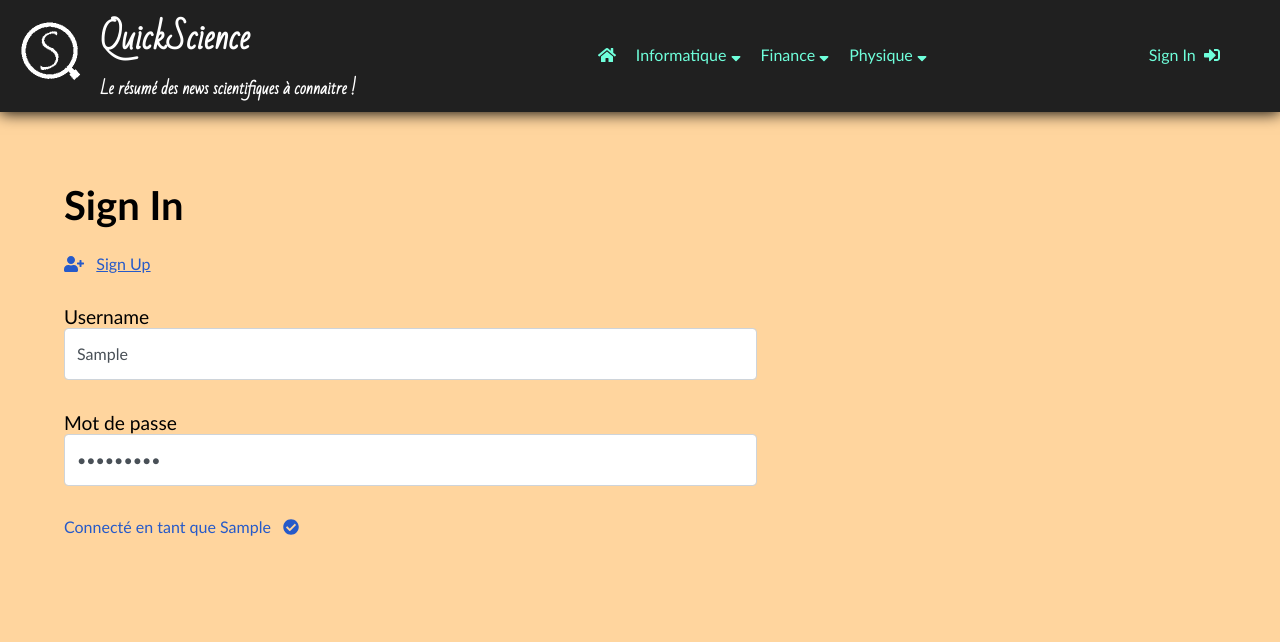
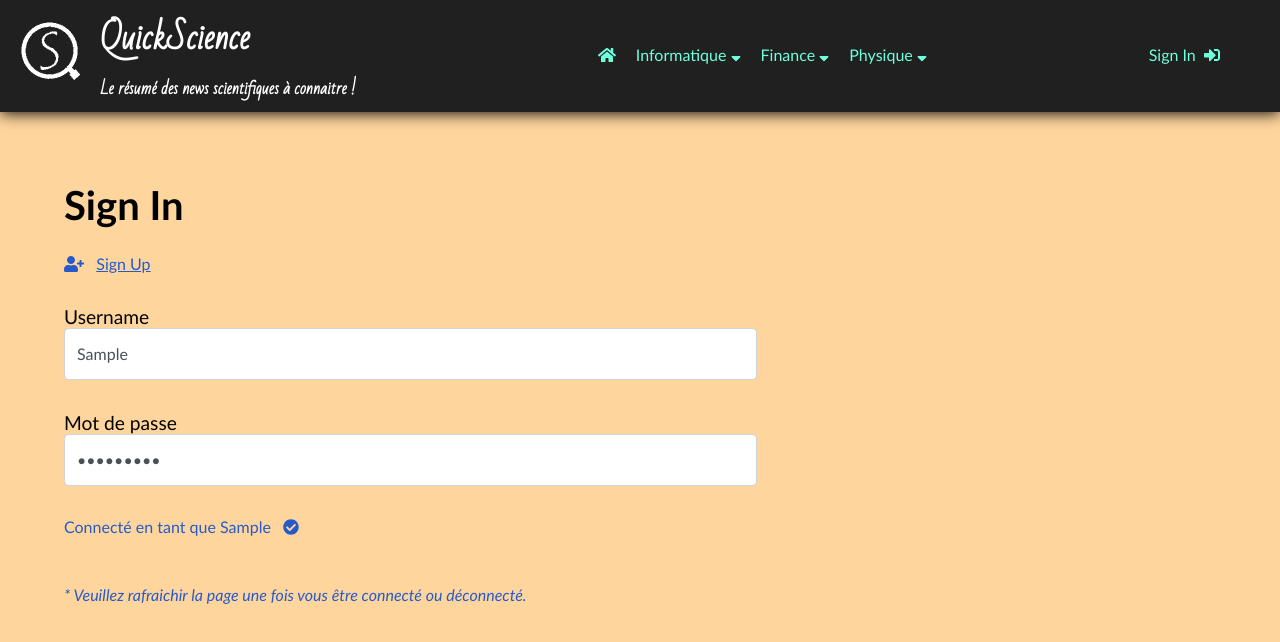
Before and after one commit to lth-elm/dev-web-first-project, a Vue app in the folder client/: page /sign in a window 1280 px wide. Both pictures are taken after typing "Sample", "Sample123" into the empty fields and a click on the button "Envoyer". Shown: the top 642 px of the page. Built offline with nearby package versions, Linux system fonts and the light colour scheme; no server answers; a web font is replaced by a local one.

Commit message:
text update

```diff
--- a/client/src/views/Sign.vue
+++ b/client/src/views/Sign.vue
@@ -16,6 +16,8 @@
       </form>
       <div v-if="infoSubmit" class="connecte">
           <p>Connecté en tant que {{ username }} &nbsp; <i class="fas fa-check-circle"></i></p>
+          <br>
+          <p><i>* Veuillez rafraichir la page une fois vous être connecté ou déconnecté.</i></p>
       </div>
       </article>
     </main>
```
